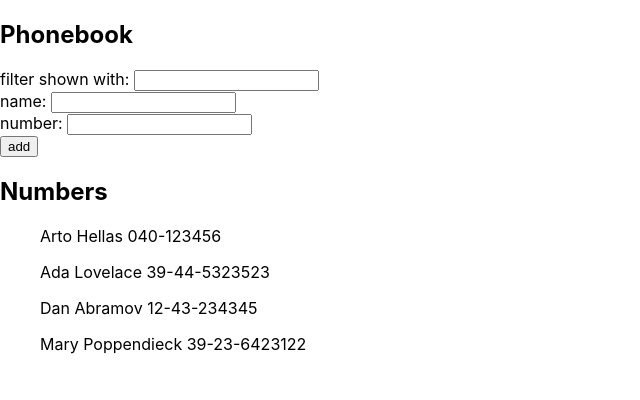
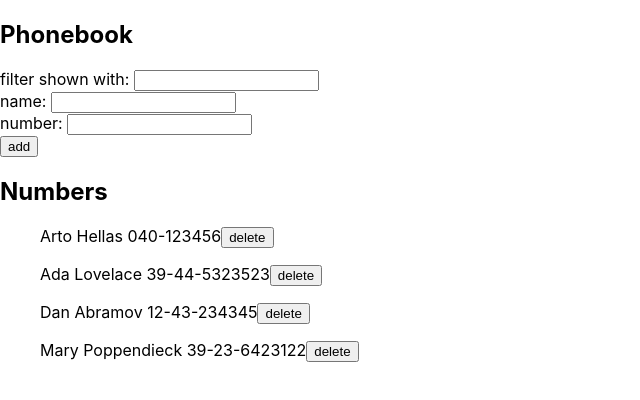
Before and after one commit to mirunavlc/fullstackopen, a React (Create React App) app in the folder part2/phonebook/: page / in a window 1280 px wide. Shown: the top 400 px of the page, without its empty margins (0-640 px from the left). Built offline with nearby package versions, Linux system fonts and the light colour scheme; data requests are answered from the project's data file; the HTML template or start-up script is replaced by a standard one.

Commit message:
Ex. 2.17 of part2

```diff
--- a/part2/phonebook/src/App.js
+++ b/part2/phonebook/src/App.js
@@ -1,34 +1,29 @@
-import { useState, useEffect } from 'react'
-import Persons from './components/Persons'
-import PersonForm from './components/PersonForm'
-import Filter from './components/Filter'
-import personsService from './services/persons'
+import { useState, useEffect } from "react";
+import Persons from "./components/Persons";
+import PersonForm from "./components/PersonForm";
+import Filter from "./components/Filter";
+import personsService from "./services/persons";
 
 const App = () => {
+  const [persons, setPersons] = useState([]);
+  const [newName, setNewName] = useState("");
+  const [newNumber, setNewNumber] = useState("");
+  const [newFilter, setNewFilter] = useState("");
+  const [personsToShow, setPersonsToShow] = useState([]);
 
-  const [persons, setPersons] = useState([])
-  const [newName, setNewName] = useState('')
-  const [newNumber, setNewNumber] = useState('')
-  const [newFilter, setNewFilter] = useState('')
-  const [personsToShow, setPersonsToShow] = useState([])
-
-  useEffect(()=>
-  {
+  useEffect(() => {
     personsService
       .getAll()
-    .then((initialPersons)=>
-            {
-              setPersons(initialPersons)
-              setPersonsToShow(initialPersons)
+      .then((initialPersons) => {
+        setPersons(initialPersons);
+        setPersonsToShow(initialPersons);
       })
-    .catch(error => {
-      alert(`the initial list of persons couldn't be loaded`)
-    })
-
+      .catch((error) => {
+        alert(`the initial list of persons couldn't be loaded`);
+      });
   }, []);
   return (
     <div>
-
       <h2>Phonebook</h2>
       <Filter
         newFilter={newFilter}
@@ -48,10 +43,14 @@ const App = () => {
       />
 
       <h2>Numbers</h2>
-      <Persons persons={personsToShow}/>
+      <Persons
+        persons={persons}
+        setPersons={setPersons}
+        personsToShow={personsToShow}
+        setPersonsToShow={setPersonsToShow}
+      />
+    </div>
+  );
+};
 
-    </div>
-  )
-}
-
-export default App
+export default App;
--- a/part2/phonebook/src/components/Person.js
+++ b/part2/phonebook/src/components/Person.js
@@ -1,9 +1,37 @@
-
-const Person = ({person}) =>
-{
+import personsService from "../services/persons";
+const Person = ({
+  person,
+  persons,
+  personsToShow,
+  setPersons,
+  setPersonsToShow,
+}) => {
   return (
-    <ul>{person.name} {person.number}</ul>
-    )
-}
+    <>
+      <ul>
+        {person.name} {person.number}
+        <button
+          onClick={() => {
+            if (
+              !window.confirm(`Are you sure you want to delete ${person.name}?`)
+            )
+              return;
+            personsService.erase(person.id).then((result) => {
+              console.log(result, person.name, person.id);
+              const filter = persons.filter((pers) => pers.id !== person.id);
+              setPersons(filter);
+              const filterToShow = personsToShow.filter(
+                (pers) => pers.id !== person.id
+              );
+              setPersonsToShow(filterToShow);
+            });
+          }}
+        >
+          delete
+        </button>
+      </ul>
+    </>
+  );
+};
 
 export default Person;
--- a/part2/phonebook/src/components/PersonForm.js
+++ b/part2/phonebook/src/components/PersonForm.js
@@ -1,48 +1,59 @@
-const PersonForm = ({persons, setPersons, setPersonsToShow, newName, setNewName,newNumber, setNewNumber, setNewFilter}) =>
-{
-    const handleNameChange = (event)=>
-    {
-        console.log(event.target.value)
-        setNewName(event.target.value)
+import personsService from "../services/persons";
+
+const PersonForm = ({
+  persons,
+  setPersons,
+  setPersonsToShow,
+  newName,
+  setNewName,
+  newNumber,
+  setNewNumber,
+  setNewFilter,
+}) => {
+  const handleNameChange = (event) => {
+    console.log(event.target.value);
+    setNewName(event.target.value);
+  };
+
+  const handleNumberChange = (event) => {
+    console.log(event.target.value);
+    setNewNumber(event.target.value);
+  };
+  const addPerson = (event) => {
+    event.preventDefault();
+    const duplicationName = persons.find((person) => person.name === newName);
+    const duplicationNo = persons.find((person) => person.number === newNumber);
+
+    if (duplicationName !== undefined) {
+      window.alert(`${newName} is already added to phonebook`);
+      return;
+    }
+    if (duplicationNo !== undefined) {
+      window.alert(`${newNumber} is already added to phonebook`);
+      return;
     }
 
-    const handleNumberChange = (event)=>
-    {
-        console.log(event.target.value)
-        setNewNumber(event.target.value)
-    }
-    const addPerson = (event)=>
-    {
-      event.preventDefault()
-      const duplicationName = persons.find((person)=> person.name===newName);
-      const duplicationNo = persons.find((person)=> person.number===newNumber);
-      if(duplicationName!==undefined) {
-        window.alert(`${newName} is already added to phonebook`)
-        return;
-      }
-      if(duplicationNo!==undefined) {
-        window.alert(`${newNumber} is already added to phonebook`)
-        return;
-      }
-      const newPerson = { name: newName, number: newNumber }
-      setPersons(persons.concat(newPerson))
-      setPersonsToShow(persons.concat(newPerson))
-      setNewName('')
-      setNewNumber('')
-      setNewFilter('')
-    }
+    const newPerson = { name: newName, number: newNumber };
+    personsService.create(newPerson).then((returnedPerson) => {
+      setPersons(persons.concat(returnedPerson));
+      setPersonsToShow(persons.concat(returnedPerson));
+      setNewName("");
+      setNewNumber("");
+      setNewFilter("");
+    });
+  };
 
-    return(
+  return (
     <form onSubmit={addPerson}>
       <div>
-          name: <input value={newName} onChange={handleNameChange}/>
+        name: <input value={newName} onChange={handleNameChange} />
       </div>
-          number: <input value={newNumber} onChange={handleNumberChange}/>
+      number: <input value={newNumber} onChange={handleNumberChange} />
       <div>
         <button type="submit">add</button>
       </div>
     </form>
-    )
-}
+  );
+};
 
 export default PersonForm;
--- a/part2/phonebook/src/components/Persons.js
+++ b/part2/phonebook/src/components/Persons.js
@@ -1,8 +1,16 @@
 import Person from "./Person";
 
-const Persons = ({persons}) =>
-{
-    return ( persons.map((person)=><Person key={person.name} person={person}/>) )
-}
+const Persons = ({ persons, setPersons, personsToShow, setPersonsToShow }) => {
+  return personsToShow.map((person) => (
+    <Person
+      key={person.name}
+      person={person}
+      persons={persons}
+      personsToShow={personsToShow}
+      setPersonsToShow={setPersonsToShow}
+      setPersons={setPersons}
+    />
+  ));
+};
 
 export default Persons;
--- a/part2/phonebook/src/services/persons.js
+++ b/part2/phonebook/src/services/persons.js
@@ -1,21 +1,24 @@
 import axios from "axios";
-const baseUrl ='http://localhost:3001/persons'
+const baseUrl = "http://localhost:3001/persons";
 
-const getAll = ()=>
-{
-    const request = axios.get(baseUrl)
-    return request.then(response =>response.data)
-}
+const getAll = () => {
+  const request = axios.get(baseUrl);
+  return request.then((response) => response.data);
+};
 
-const create = newPerson =>
-{
-    const request = axios.post(baseUrl, newPerson)
-    return request.then(response => response.data)
-}
+const create = (newPerson) => {
+  const request = axios.post(baseUrl, newPerson);
+  return request.then((response) => response.data);
+};
 
 const update = (id, newPerson) => {
-    const request = axios.put(`${baseUrl}/${id}`, newPerson)
-    return request.then(response => response.data)
-}
+  const request = axios.put(`${baseUrl}/${id}`, newPerson);
+  return request.then((response) => response.data);
+};
 
-export default {getAll, create, update}
+const erase = (id) => {
+  const request = axios.delete(`${baseUrl}/${id}`);
+  return request.then((response) => response.data);
+};
+
+export default { getAll, create, update, erase };
```
Lines whose indentation alone changed are shown as unchanged.
